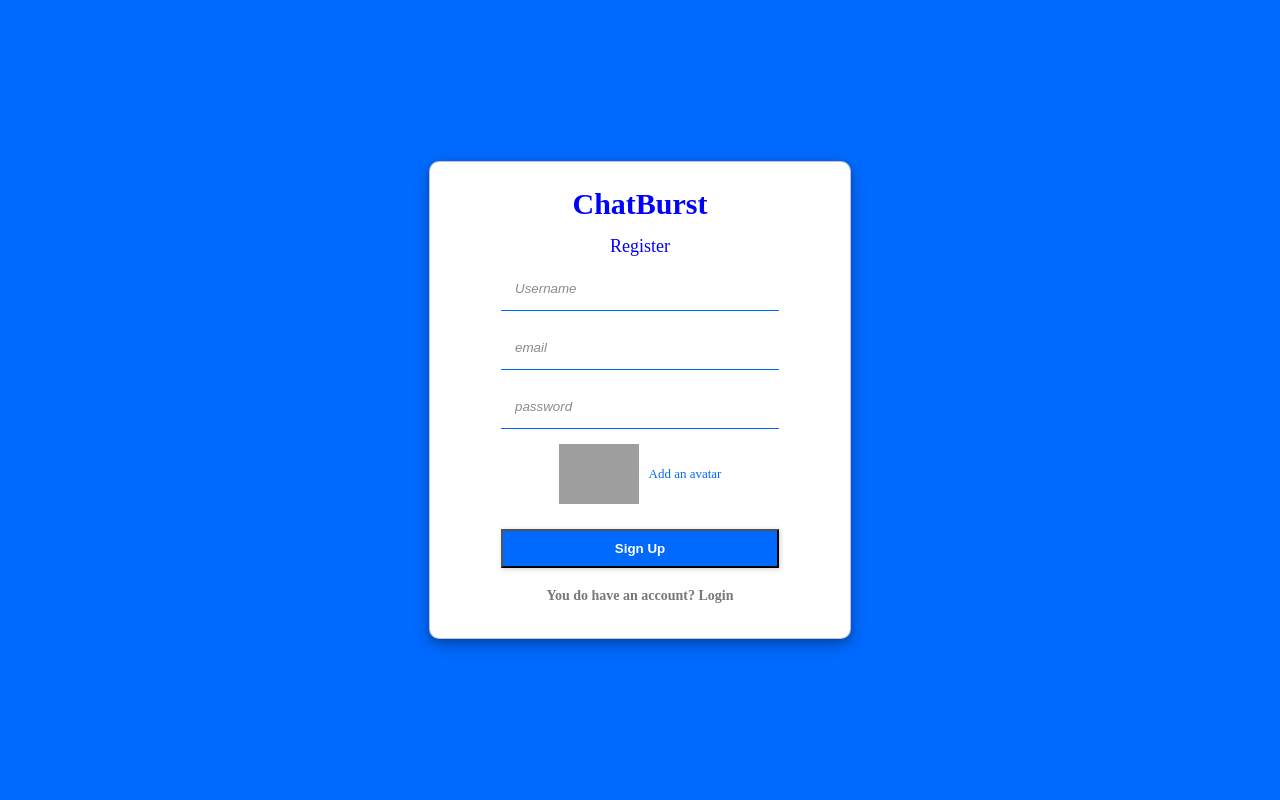
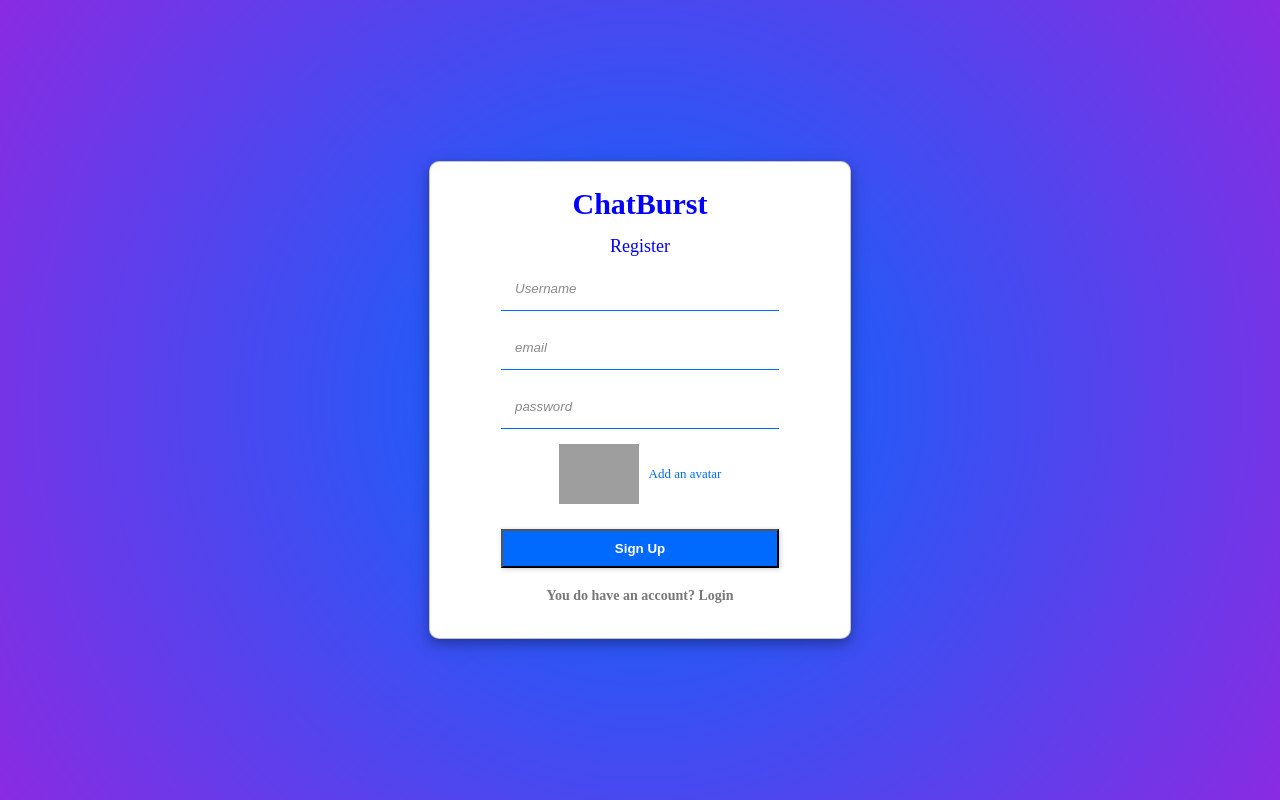
Before and after one commit to jazsadevee/ChatBurst, a React (Create React App) app in the folder chatburst/: page / in a window 1280 px wide. Built offline with nearby package versions, Linux system fonts and the light colour scheme; grey boxes are pictures that could not be loaded.

Commit message:
background change.. KEEP IT

```diff
--- a/chatburst/src/register.css
+++ b/chatburst/src/register.css
@@ -2,11 +2,12 @@ body {
   margin: 0;
   padding: 0;
   /* font-family: 'Roboto', sans-serif; */
-  background-color: #006aff;
+  /* background-color: #006aff; */
+  background-image: radial-gradient(circle, #006aff, #8a2be2);
 }
 
 .formContainer {
-  background-color: #006aff;
+  /* background-color: #006aff; */
   height: 100vh;
   display: flex;
   align-items: center;
```
